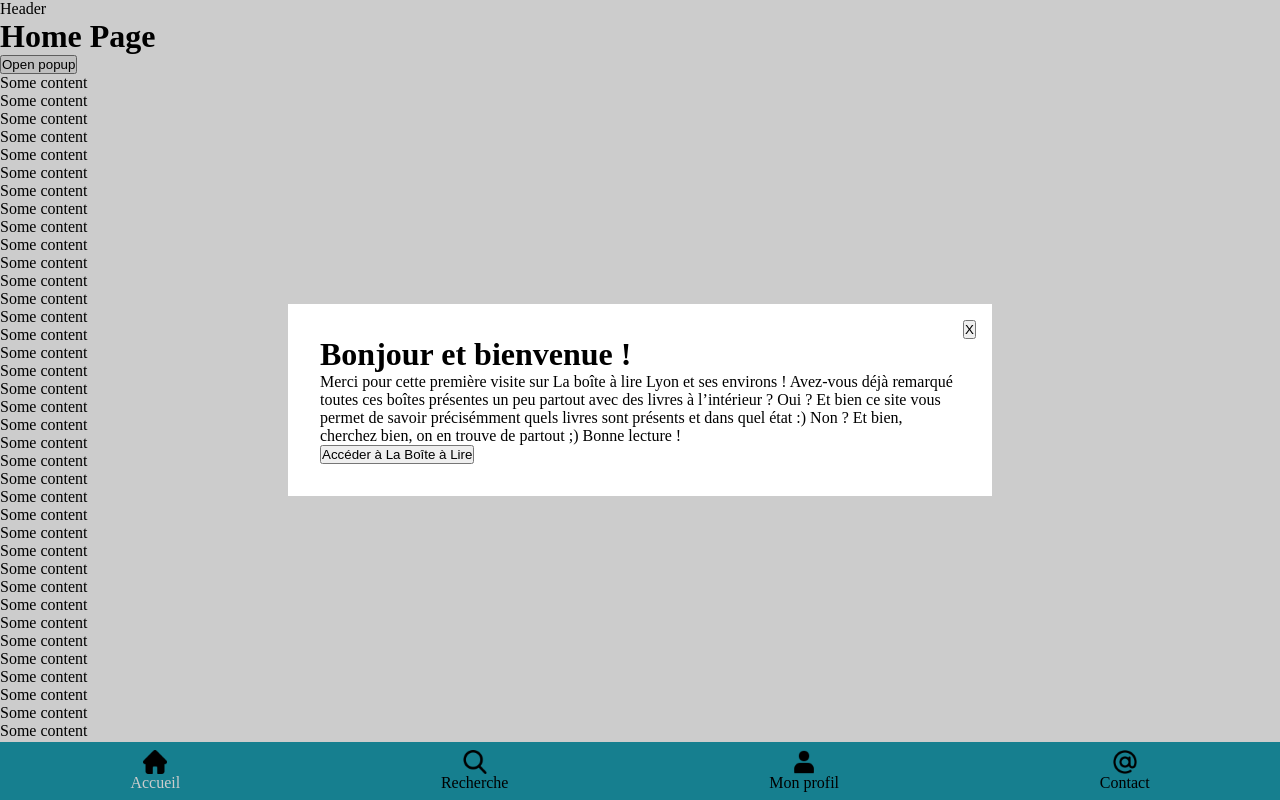
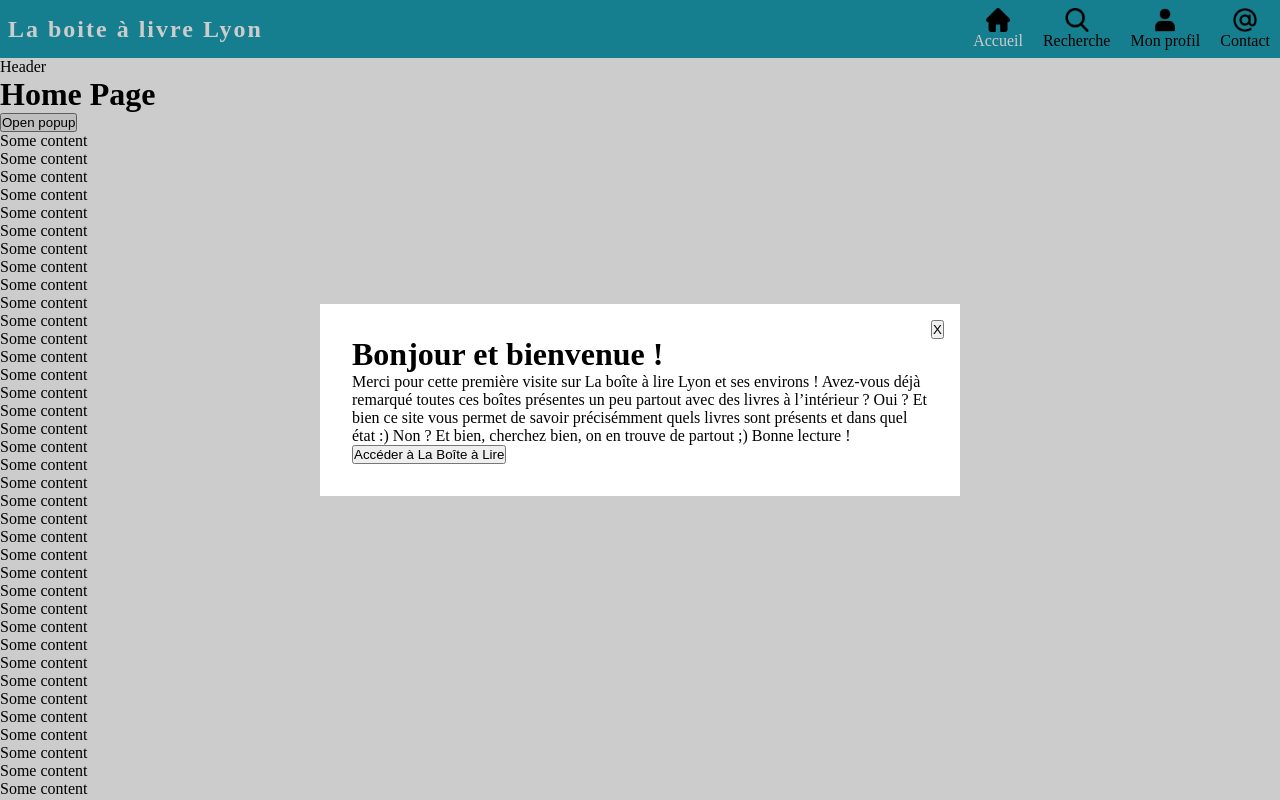
Before and after one commit to JenniferDELEO/lyon-react-mars22-p2g1, a React (Create React App) app: page / in a window 1280 px wide. Shown: the top 800 px of the page. Built offline with nearby package versions, Linux system fonts and the light colour scheme; the HTML template or start-up script is replaced by a standard one.

Commit message:
started css for desktop version

```diff
--- a/src/App.css
+++ b/src/App.css
@@ -8,7 +8,7 @@
   order: 1;
 }
 
-.navbar-bottom {
+.navbar-fixed {
   order: 4;
 }
 
@@ -25,3 +25,25 @@
   bottom: 0;
   width: 100%;
 }
+
+@media screen and (min-width: 650px) {
+  .header {
+    order: 2;
+  }
+
+  .navbar-fixed {
+    order: 1;
+  }
+
+  .main {
+    order: 3;
+  }
+
+  .footer {
+    order: 4;
+  }
+
+  .navbar {
+    position: initial;
+  }
+}
--- a/src/App.js
+++ b/src/App.js
@@ -8,7 +8,7 @@ import { useEffect, useState } from 'react';
 function App() {
   const [show, setShow] = useState(true);
   const controlNavbar = () => {
-    if (window.scrollY > 50) {
+    if (document.documentElement.scrollTop > 80) {
       setShow(false);
     } else setShow(true);
   };
@@ -25,7 +25,7 @@ function App() {
       <div className="header">
         <Header />
       </div>
-      <div className={`navbar-bottom ${show && 'navbar'}`}>
+      <div className={`navbar-fixed ${show && 'navbar'}`}>
         <NavBar />
       </div>
       <div className="main">
--- a/src/components/NavBar.jsx
+++ b/src/components/NavBar.jsx
@@ -13,6 +13,7 @@ const getActiveLinkStyle = ({ isActive }) => ({
 export default function NavBar() {
   return (
     <nav className="navbar-container">
+      <h1 className="page-title">La boite à livre Lyon</h1>
       <ul className="list-navbar-container">
         <li className="home-navigation">
           <NavLink
--- a/src/styles/NavBar.css
+++ b/src/styles/NavBar.css
@@ -1,6 +1,7 @@
 * {
   padding: 0;
   margin: 0;
+  box-sizing: border-box;
 }
 
 .navbar-container {
@@ -24,3 +25,27 @@
   align-items: center;
   text-decoration: none;
 }
+
+.page-title {
+  display: none;
+}
+
+@media screen and (min-width: 650px) {
+  .page-title {
+    display: initial;
+    color: white;
+    padding-top: 8px;
+    padding-left: 8px;
+    font-size: 300;
+    letter-spacing: 2px;
+  }
+
+  .navbar-container {
+    display: flex;
+    justify-content: space-between;
+  }
+
+  .link-navigation {
+    margin: 0 10px;
+  }
+}
```
